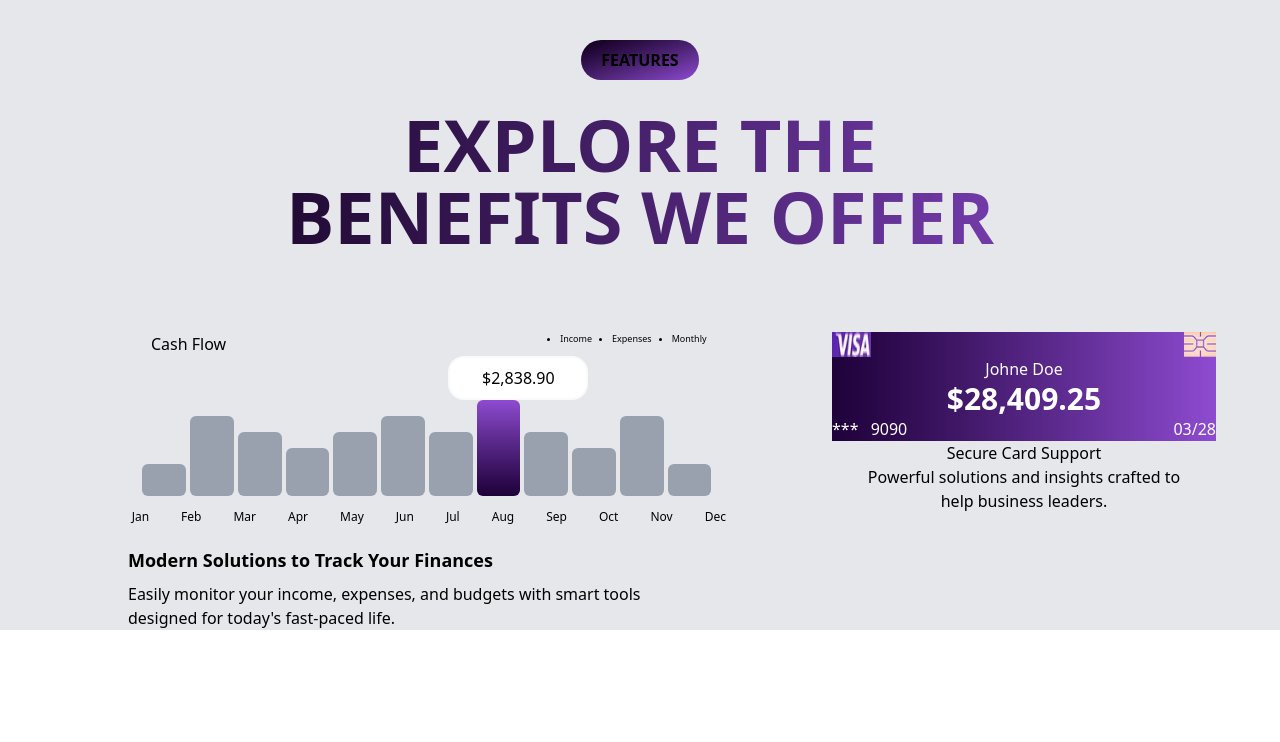
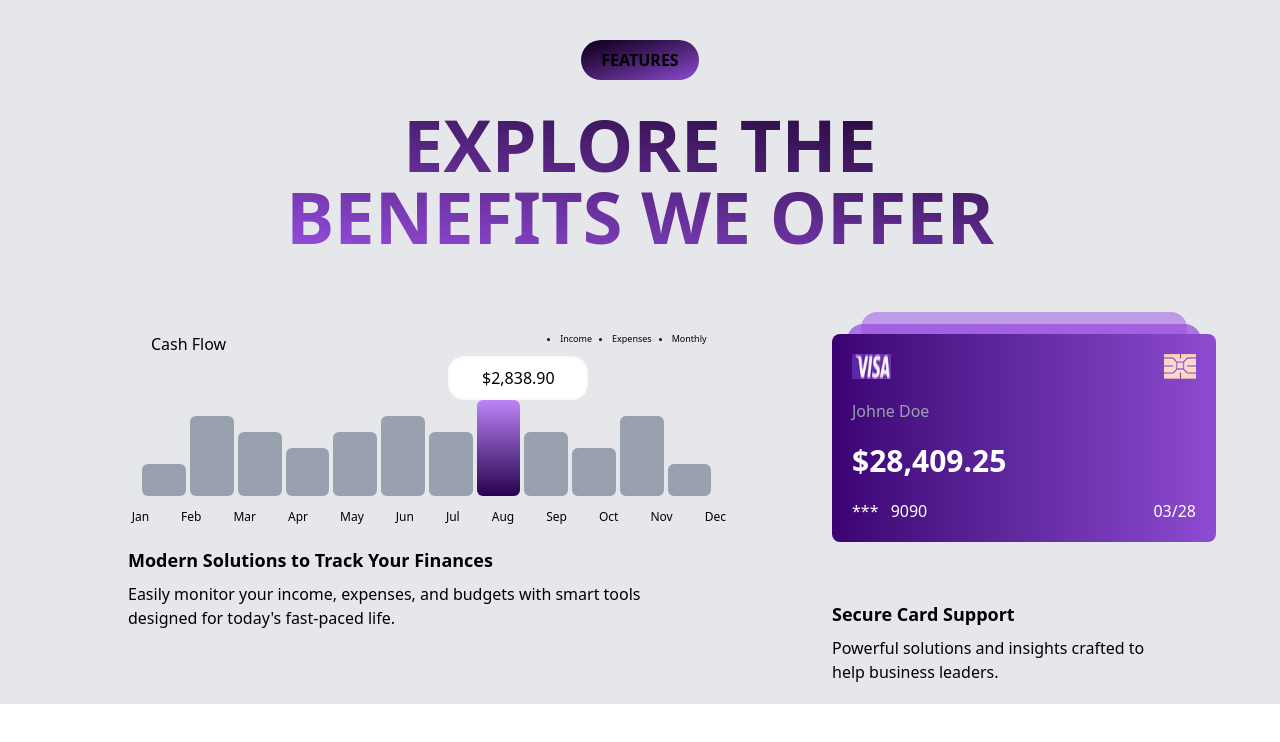
Before and after one commit to terhemeniorwua-png/finTech, a website: page index.html in a window 1280 px wide. Drawn offline with Linux system fonts and the light colour scheme.

Commit message:
completed section

```diff
--- a/index.html
+++ b/index.html
@@ -8,7 +8,7 @@
 <body>
     <div class="text-center bg-gray-200 px-[5%]  pt-10">
 <button class="bg-gradient-to-br from-[#0d0119]  to-[rgb(142,75,209)] m-auto  px-5 rounded-3xl font-bold py-2">FEATURES</button>
-<h1 class=" bg-gradient-to-r from-[#0c0216] text-7xl pt-7 font-black to-[rgb(142,75,209)] bg-clip-text text-transparent">
+<h1 class=" bg-gradient-to-bl from-[#080010] text-7xl pt-7 font-black to-[rgb(169,88,250)] bg-clip-text text-transparent">
     EXPLORE THE <br> BENEFITS WE OFFER
 </h1>
 <div class="pt-20">
@@ -35,7 +35,7 @@
          <div class="bg-gray-400 h-16 shadow-3xl rounded-md  w-[6%]"></div>
          <div class="bg-gray-400 h-20 shadow-3xl rounded-md  w-[6%]"></div>
          <div class="bg-gray-400 h-16 shadow-3xl rounded-md  w-[6%]"></div>
-         <div class="bg-gradient-to-t from-[#1e0239]  to-[rgb(142,75,209)]  h-24 shadow-3xl rounded-md  w-[6%]"></div>
+         <div class="bg-gradient-to-t from-[#2a0150]  to-[rgb(190,132,249)]  h-24 shadow-3xl rounded-md  w-[6%]"></div>
          <div class="bg-gray-400 h-16 shadow-3xl rounded-md  w-[6%]"></div>
          <div class="bg-gray-400 h-12 shadow-3xl rounded-md  w-[6%]"></div>
          <div class="bg-gray-400 h-20 shadow-3xl rounded-md  w-[6%]"></div>
@@ -64,15 +64,15 @@
         </section>
     </div>
 </div>
-    <div class="col-span-1">
-        <div></div>
-        <div class=""></div>
-        <div class="text-white bg-gradient-to-r from-[#1e0239]  to-[rgb(142,75,209)] ">
+    <div class="col-span-1 relative bottom-5">
+        <div class="bg-[#994fdf] h-10 w-[85%] rounded-2xl m-auto opacity-50"></div>
+        <div class="bg-[#994fdf] h-10 w-[92%] rounded-2xl m-auto relative bottom-7 opacity-75"></div>
+        <div class="text-white relative bottom-[58px] bg-gradient-to-r from-[#3c0273]  to-[rgb(142,75,209)] p-5 h-52 text-left space-y-5 rounded-lg">
             <div class="flex justify-between">
                 <img src="images/image.png" alt="">
                 <img src="images/image copy.png" alt="">
             </div>
-            <p>Johne Doe</p>
+            <p class="text-gray-400">Johne Doe</p>
             <h1 class=" font-semibold text-3xl">$28,409.25</h1>
             <div class="flex justify-between">
                 <p class="space-x-2">
@@ -82,8 +82,8 @@
             <p>03/28</p>
             </div>
         </div>
-         <section>
-                <h1>Secure Card Support</h1>
+         <section class="text-left">
+                <h1 class="font-semibold text-lg pb-2">Secure Card Support</h1>
                 <p>Powerful solutions and insights crafted to <br> help business leaders.</p>
             </section>
     </div>
```
Also changed, not shown: src/output.css.
